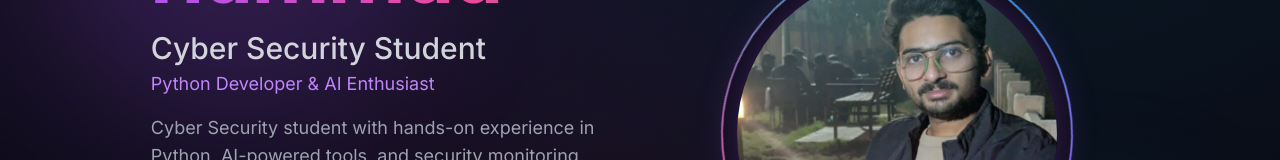
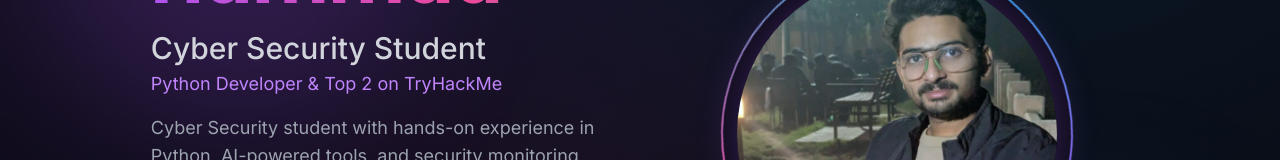
Before and after one commit to Hammad-xureshi/portfolio, a React (Vite) app: page / in a window 1280 px wide. Shown: the part 266-426 px from the top of the page. Built offline with nearby package versions, Linux system fonts and the light colour scheme.

Commit message:
Updated files

```diff
--- a/src/data/portfolioData.js
+++ b/src/data/portfolioData.js
@@ -20,7 +20,7 @@ export const personalInfo = {
   logoInitials: "HN",
 
   role: "Cyber Security Student",
-  tagline: "Python Developer & AI Enthusiast",
+  tagline: "Python Developer & Top 2 on TryHackMe",
 
   description:
     "Cyber Security student with hands-on experience in Python, AI-powered tools, and security monitoring systems. Passionate about ethical hacking, artificial intelligence, and building intelligent applications with real-world impact.",
@@ -316,7 +316,7 @@ export const navLinks = [
 // 📄 SEO & META DATA
 // ============================================================
 export const seoData = {
-  title: "Hammad Naeem | Cyber Security Student",
+  title: "Hammad Naeem | Cyber Security Student:Top 3 on tryhackme",
   description:
     "Portfolio of Hammad Naeem — Cyber Security student at QUEST University specializing in Python, AI-powered security tools, ethical hacking, and intelligent systems.",
   keywords: "hammad naeem, cyber security, python developer, quest university, ethical hacking, nawabshah, portfolio",
```
Also changed, not shown: public/images/tryhackme-badge.png, 1 other file (tests, documents, lock files or other folders).
